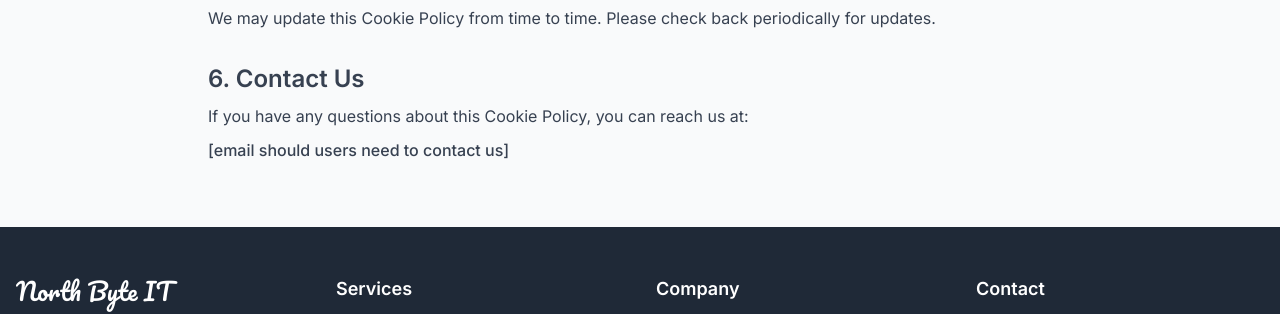
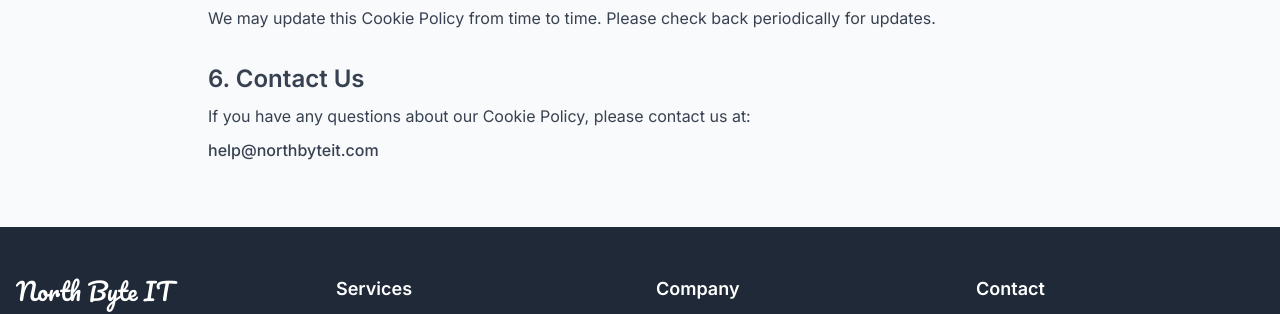
Before and after one commit to Roberto-Rodriguez-01/Roberto-Rodriguez-01.github.io, a Jekyll site: the page built from pages/cookie-policy.html, in a window 1280 px wide. Shown: the part 1220-1534 px from the top of the page. Built offline with Jekyll 4.4.1, drawn with Linux system fonts in a browser that asks for light colours; nearby versions of some CDN libraries.

Commit message:
Add new gems to Gemfile, update dependencies, and replace placeholder email addresses in policy pages

```diff
--- a/Gemfile
+++ b/Gemfile
@@ -3,3 +3,6 @@
 
 gem "jekyll", "~> 4.3.4"
 gem "webrick" # needed for Ruby 3+
+gem 'csv'
+gem 'logger'
+gem 'base64'
--- a/pages/cookie-policy.html
+++ b/pages/cookie-policy.html
@@ -75,8 +75,8 @@
 
       <div>
         <h2 class="text-2xl font-semibold mb-2">6. Contact Us</h2>
-        <p>If you have any questions about this Cookie Policy, you can reach us at:</p>
-        <p class="mt-2 font-medium">[email should users need to contact us]</p>
+        <p>If you have any questions about our Cookie Policy, please contact us at:</p>
+        <p class="mt-2 font-medium">help@northbyteit.com</p>
       </div>
     </div>
   </div>
--- a/pages/privacy-policy.html
+++ b/pages/privacy-policy.html
@@ -76,7 +76,7 @@
       <div>
         <h2 class="text-2xl font-semibold mb-2">9. Contact Us</h2>
         <p>If you have any questions about this Privacy Policy, please contact us at:</p>
-        <p class="mt-2 font-medium">[email should users need to contact us]</p>
+        <p class="mt-2 font-medium">help@northbyteit.com</p>
       </div>
     </div>
   </div>
--- a/pages/terms_of_service.html
+++ b/pages/terms_of_service.html
@@ -83,7 +83,7 @@
       <div>
         <h2 class="text-2xl font-semibold mb-2">12. Contact</h2>
         <p>If you have questions about these Terms of Service, contact us at:</p>
-        <p class="mt-2 font-medium">[email should users need to contact us]</p>
+        <p class="mt-2 font-medium">help@northbyteit.com</p>
       </div>
     </div>
   </div>
```
Also changed, not shown: Gemfile.lock.
